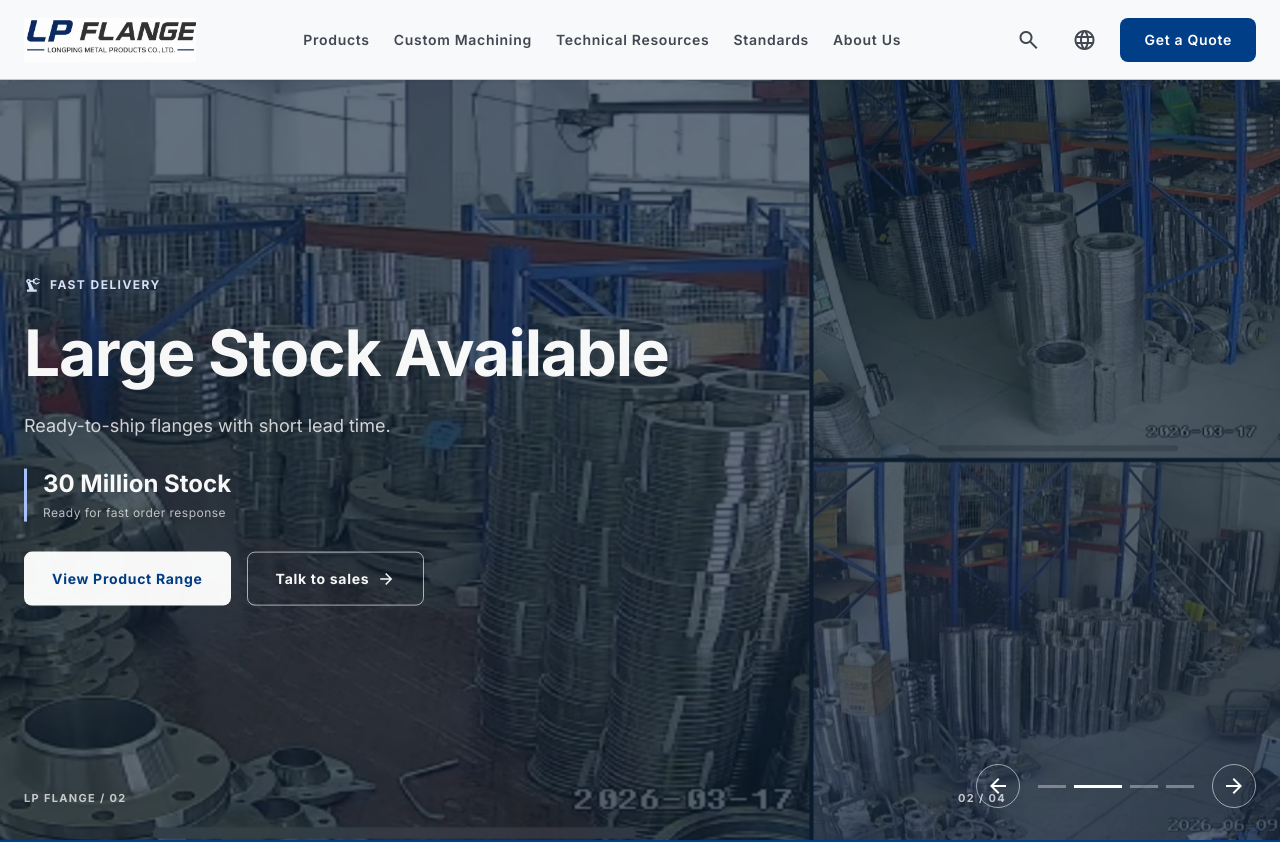
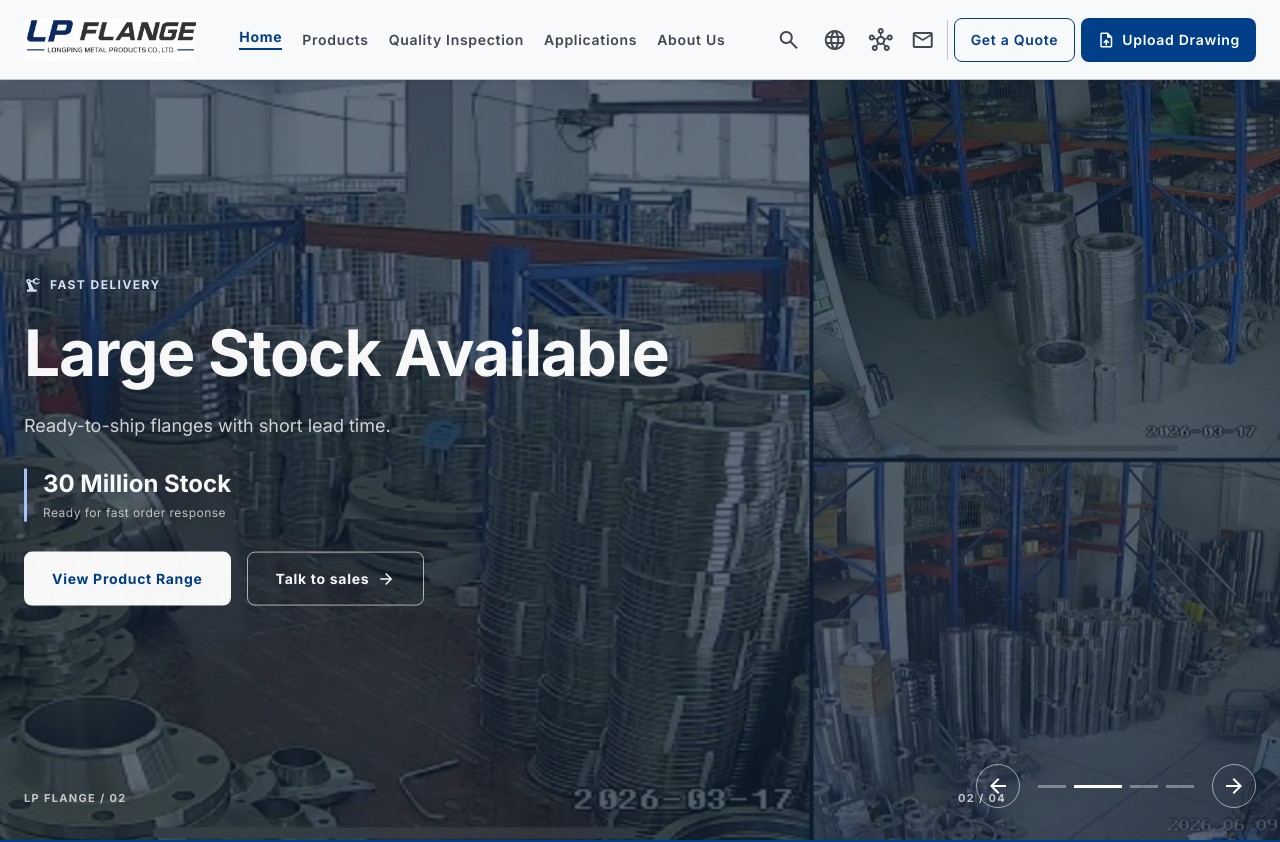
Before and after one commit to zhuge202322/wujin, a Next.js app: page / in a window 1280 px wide. Shown: the top 842 px of the page. Built offline with nearby package versions, Linux system fonts and the light colour scheme.

Commit message:
feat: update site navigation and header actions

```diff
--- a/app/components/SiteChrome.js
+++ b/app/components/SiteChrome.js
@@ -1,19 +1,21 @@
+import { headerCommands, navigation } from '../content/homepage';
+
 export function SiteHeader({ active }) {
   return (
     <header className="topbar">
       <div className="topbar-inner">
         <a className="wordmark" href="/" aria-label="LP Flange home"><img src="/images/lpflange-wordmark.png" alt="LP Flange - Longping Metal Products Co., Ltd." /></a>
         <nav className="desktop-nav" aria-label="Main navigation">
-          <a className={active === 'products' ? 'active' : ''} href="/products">Products</a>
-          <a className={active === 'custom' ? 'active' : ''} href="/custom-machining">Custom Machining</a>
-          <a className={active === 'resources' ? 'active' : ''} href="/technical-resources">Technical Resources</a>
-          <a className={active === 'standards' ? 'active' : ''} href="/standards">Standards</a>
-          <a className={active === 'about' ? 'active' : ''} href="/about">About Us</a>
+          {navigation.map((item) => <a className={active === item.active ? 'active' : ''} href={item.href} key={item.label}>{item.label}</a>)}
         </nav>
         <div className="nav-actions">
           <a className="icon-button material-symbols-outlined" href="/products" aria-label="Search products">search</a>
           <span className="icon-button material-symbols-outlined" aria-label="English language" title="English">language</span>
-          <a className="quote-button" href="mailto:sales@lpflange.com?subject=Flange%20RFQ">Get a Quote</a>
+          <div className="header-social" aria-label="Contact LP Flange">
+            <a className="icon-button material-symbols-outlined" href="https://wa.me/8617826472173" aria-label="Contact LP Flange on WhatsApp">hub</a>
+            <a className="icon-button material-symbols-outlined" href="mailto:sales@lpflange.com" aria-label="Email LP Flange">mail</a>
+          </div>
+          {headerCommands.map((command) => <a className={`quote-button ${command.variant === 'secondary' ? 'secondary-quote' : 'upload-drawing-button'}`} href={command.href} key={command.label}>{command.icon ? <span className="material-symbols-outlined">{command.icon}</span> : null}<span className="command-label">{command.label}</span></a>)}
         </div>
       </div>
     </header>
--- a/app/globals.css
+++ b/app/globals.css
@@ -59,19 +59,22 @@ a { color: inherit; text-decoration: none; }
   border-bottom: 1px solid var(--outline-variant);
   box-shadow: 0 1px 3px rgba(0,0,0,.08);
 }
-.topbar-inner { height: 80px; max-width: 1280px; padding: 0 24px; margin: 0 auto; display: flex; align-items: center; justify-content: space-between; }
+.topbar-inner { height: 80px; max-width: 1440px; padding: 0 24px; margin: 0 auto; display: flex; align-items: center; justify-content: space-between; gap: 24px; }
 .wordmark { font-size: 24px; line-height: 1.3; font-weight: 700; color: var(--primary); }
 .wordmark { width: 172px; height: 58px; display: inline-flex; align-items: center; overflow: hidden; }
 .wordmark img { width: 100%; height: auto; display: block; }
-.desktop-nav { display: flex; align-items: center; gap: 24px; }
+.desktop-nav { display: flex; align-items: center; justify-content: center; gap: 20px; }
 .desktop-nav a, .quote-button { font-size: 14px; line-height: 1; letter-spacing: .05em; font-weight: 600; }
 .desktop-nav a { color: var(--on-surface-variant); transition: color .2s; }
 .desktop-nav a:hover { color: var(--primary); }
 .desktop-nav .active { color: var(--primary); border-bottom: 2px solid var(--primary); padding-bottom: 4px; font-weight: 700; }
-.nav-actions { display: flex; align-items: center; gap: 16px; }
+.nav-actions { display: flex; align-items: center; justify-content: flex-end; gap: 6px; }
+.header-social { display: flex; align-items: center; gap: 2px; padding-right: 4px; border-right: 1px solid var(--outline-variant); }
 .icon-button { color: var(--on-surface-variant); padding: 8px; border-radius: 999px; }
 .icon-button:hover { background: var(--surface-container-low); }
-.quote-button { background: var(--primary); color: #fff; padding: 15px 24px; border-radius: 8px; transition: opacity .2s, transform .2s; }
+.quote-button { min-height: 44px; background: var(--primary); color: #fff; padding: 12px 16px; border-radius: 8px; transition: opacity .2s, transform .2s; display: inline-flex; align-items: center; justify-content: center; gap: 7px; white-space: nowrap; }
+.quote-button .material-symbols-outlined { font-size: 18px; }
+.secondary-quote { color: var(--primary); background: transparent; border: 1px solid var(--primary); }
 .quote-button:hover { opacity: .8; }
 
 main { padding-top: 80px; }
@@ -310,13 +313,27 @@ footer { background: var(--surface-container-highest); border-top: 1px solid var
   .quality-page-grid { grid-template-columns: repeat(3,minmax(0,1fr)); }
 }
 
+@media (max-width: 1240px) {
+  .topbar-inner { gap: 14px; }
+  .desktop-nav { gap: 13px; }
+  .desktop-nav a, .quote-button { font-size: 12px; }
+  .quote-button { padding-left: 12px; padding-right: 12px; }
+  .header-social { display: none; }
+}
+
+@media (max-width: 1080px) {
+  .secondary-quote { display: none; }
+}
+
 @media (max-width: 767px) {
   .container, .topbar-inner { padding-left: 16px; padding-right: 16px; }
   .section-pad { padding-top: 80px; padding-bottom: 80px; }
   .wordmark { font-size: 21px; }
   .wordmark { width: 132px; height: 52px; }
   .nav-actions { gap: 4px; }
-  .quote-button { display: none; }
+  .header-social, .secondary-quote { display: none; }
+  .upload-drawing-button { width: 40px; height: 40px; min-height: 40px; padding: 0; border-radius: 50%; }
+  .upload-drawing-button .command-label { position: absolute; width: 1px; height: 1px; padding: 0; margin: -1px; overflow: hidden; clip: rect(0,0,0,0); white-space: nowrap; border: 0; }
   .hero { min-height: auto; }
   .hero-grid { grid-template-columns: 1fr; gap: 48px; padding-top: 64px; padding-bottom: 80px; }
   .hero h1, .cta h2 { font-size: 38px; }
--- a/app/page.js
+++ b/app/page.js
@@ -26,7 +26,7 @@ const process = [
 export default function Home() {
   return (
     <>
-      <SiteHeader />
+      <SiteHeader active="home" />
       <main>
         <HeroCarousel />
 
```
